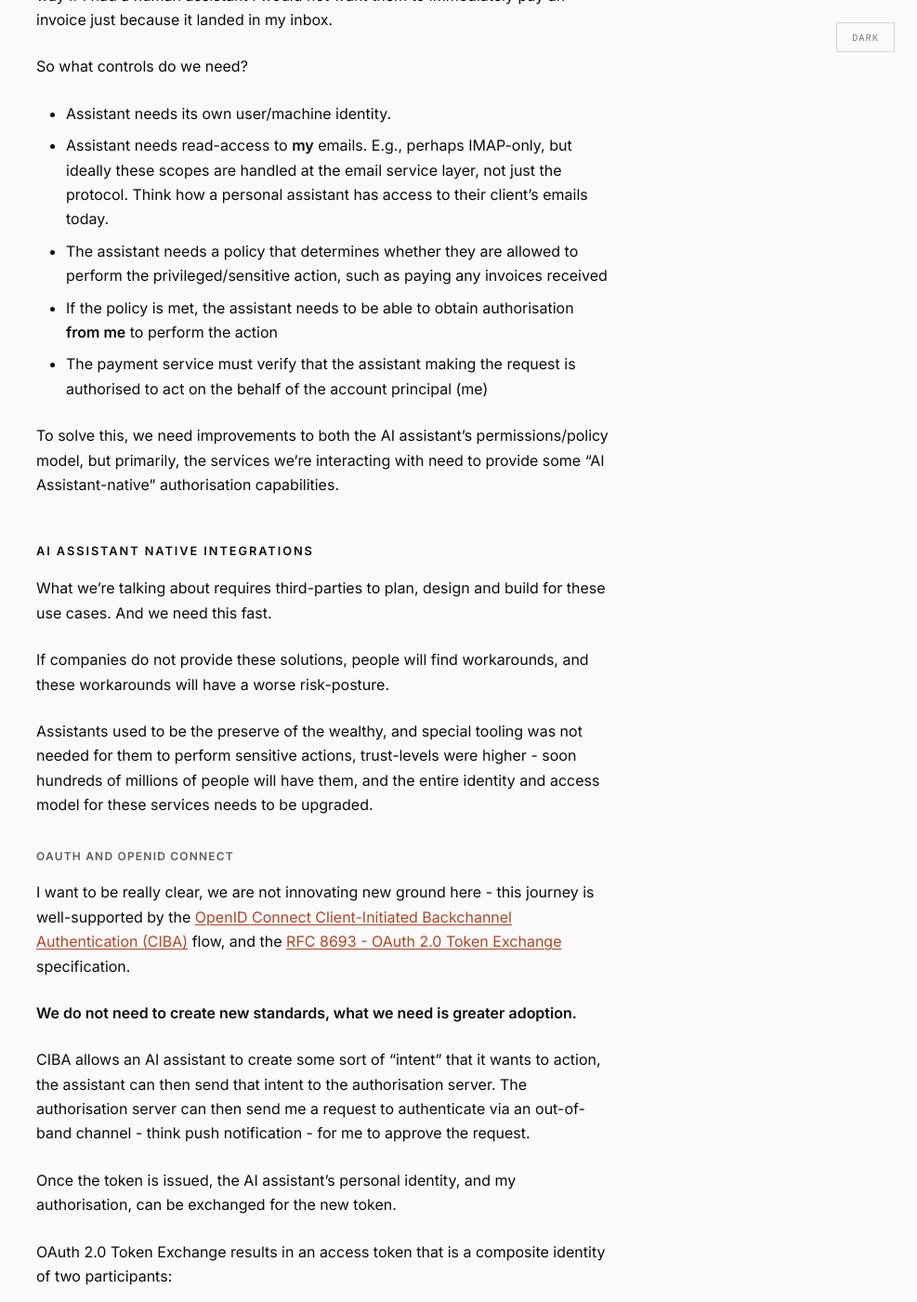
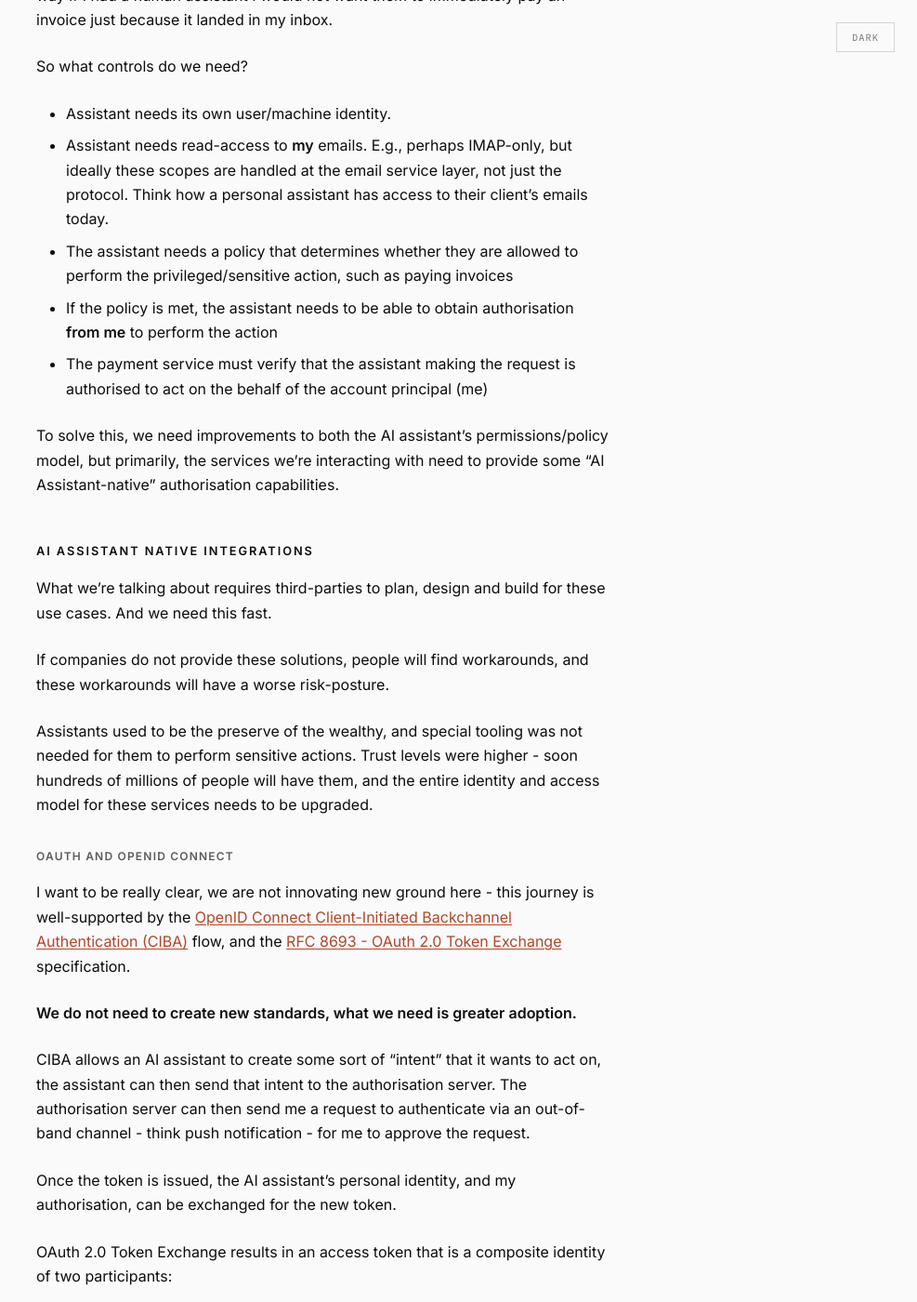
Before and after one commit to timsearle/timsearle.github.io, a Jekyll site: the page built from _posts/2026-02-11-agentic-identity.md, in a window 1280 px wide and 1400 px high, scrolled down 4248 px. Shown: the whole window at 93% size, without its empty margins (293-1280 px from the left). Built offline with Jekyll 4.4.1, drawn with Linux system fonts in a browser that asks for light colours; some of the changed text lies outside the part shown.

Commit message:
Another grammar pass

```diff
--- a/_posts/2026-02-11-agentic-identity.md
+++ b/_posts/2026-02-11-agentic-identity.md
@@ -66,7 +66,7 @@ Forwarding emails to it is not great, it’s not the autonomous and proactive AI
 
 I don’t think these two patterns are mutually exclusive. So, how can they both interact? And most importantly, what are they allowed to do?
 
-### authorisation
+### Authorisation
 
 In the Identity space, when we talk about “what can you do?”, we’re talking about authorisation.
 
@@ -91,7 +91,7 @@ So what controls do we need?
 
 - Assistant needs its own user/machine identity.
 - Assistant needs read-access to **my** emails. E.g., perhaps IMAP-only, but ideally these scopes are handled at the email service layer, not just the protocol. Think how a personal assistant has access to their client’s emails today.
-- The assistant needs a policy that determines whether they are allowed to perform the privileged/sensitive action, such as paying any invoices received
+- The assistant needs a policy that determines whether they are allowed to perform the privileged/sensitive action, such as paying invoices
 - If the policy is met, the assistant needs to be able to obtain authorisation **from me** to perform the action
 - The payment service must verify that the assistant making the request is authorised to act on the behalf of the account principal (me)
 
@@ -103,7 +103,7 @@ What we’re talking about requires third-parties to plan, design and build for
 
 If companies do not provide these solutions, people will find workarounds, and these workarounds will have a worse risk-posture.
 
-Assistants used to be the preserve of the wealthy, and special tooling was not needed for them to perform sensitive actions, trust-levels were higher - soon hundreds of millions of people will have them, and the entire identity and access model for these services needs to be upgraded.
+Assistants used to be the preserve of the wealthy, and special tooling was not needed for them to perform sensitive actions. Trust levels were higher - soon hundreds of millions of people will have them, and the entire identity and access model for these services needs to be upgraded.
 
 ### OAuth and OpenID Connect
 
@@ -111,7 +111,7 @@ I want to be really clear, we are not innovating new ground here - this journey
 
 **We do not need to create new standards, what we need is greater adoption.**
 
-CIBA allows an AI assistant to create some sort of “intent” that it wants to action, the assistant can then send that intent to the authorisation server. The authorisation server can then send me a request to authenticate via an out-of-band channel - think push notification - for me to approve the request.
+CIBA allows an AI assistant to create some sort of “intent” that it wants to act on, the assistant can then send that intent to the authorisation server. The authorisation server can then send me a request to authenticate via an out-of-band channel - think push notification - for me to approve the request.
 
 Once the token is issued, the AI assistant’s personal identity, and my authorisation, can be exchanged for the new token.
 
```
Also changed, not shown: other parts of _posts/2026-02-11-agentic-identity.md (+3 -3 lines).
